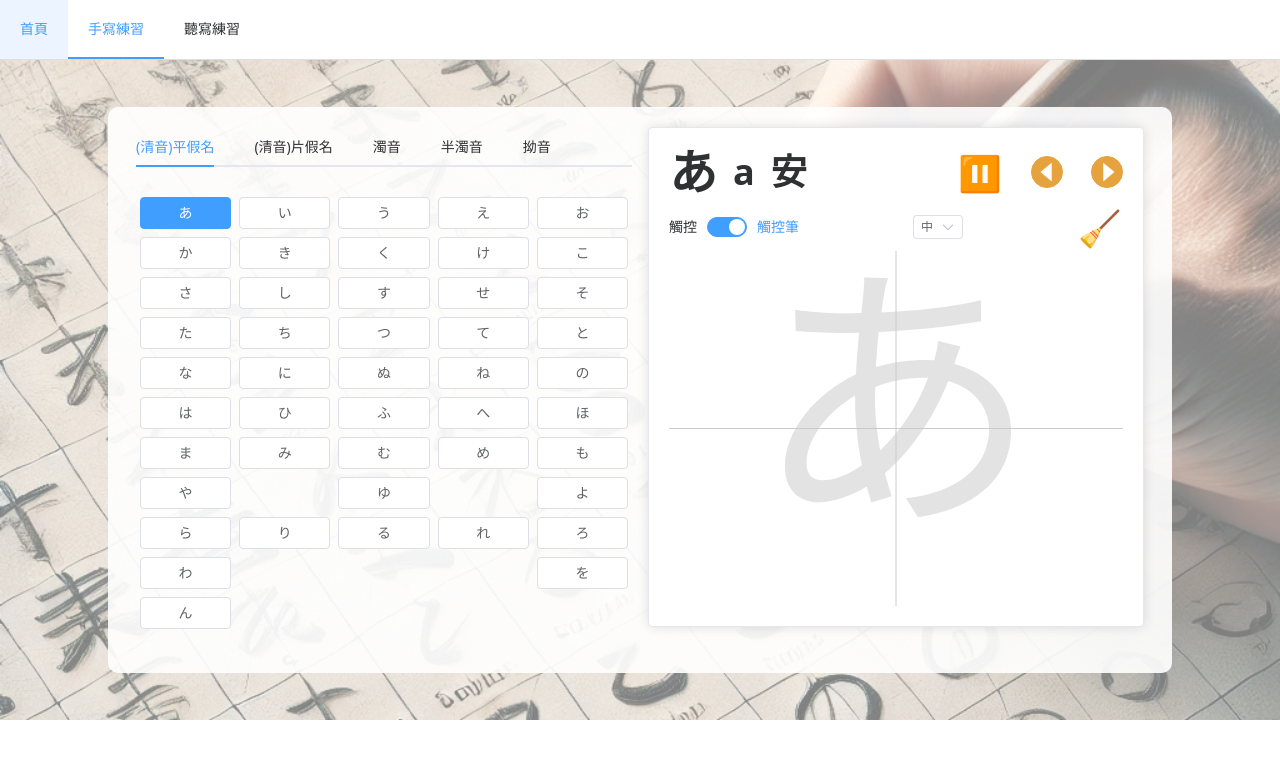
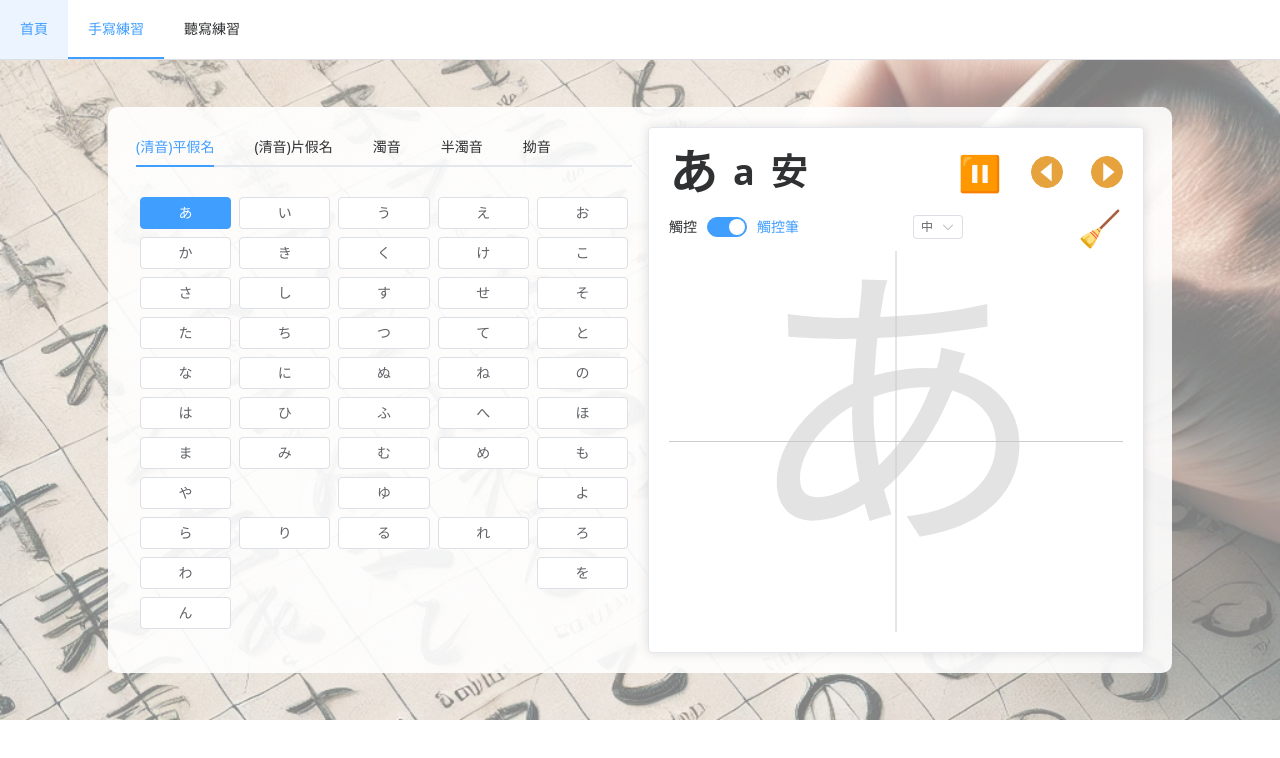
Before and after one commit to pseuder/myGojuon, a Vue app: page /writing in a window 1280 px wide. Shown: the top 758 px of the page. Built offline with nearby package versions, Linux system fonts and the light colour scheme.

Commit message:
feat: 調整手寫區容器寬度 (Adjust container width for handwriting area)

```diff
--- a/src/views/WritingPractice.vue
+++ b/src/views/WritingPractice.vue
@@ -35,7 +35,7 @@
         </div>
       </div>
       <!-- 右側手寫區 -->
-      <div class="w-full h-[500px] lg:w-1/2 px-2">
+      <div class="w-full lg:w-1/2 aspect-square px-2">
         <el-card
           v-if="selectedSound"
           class="h-full"
```
